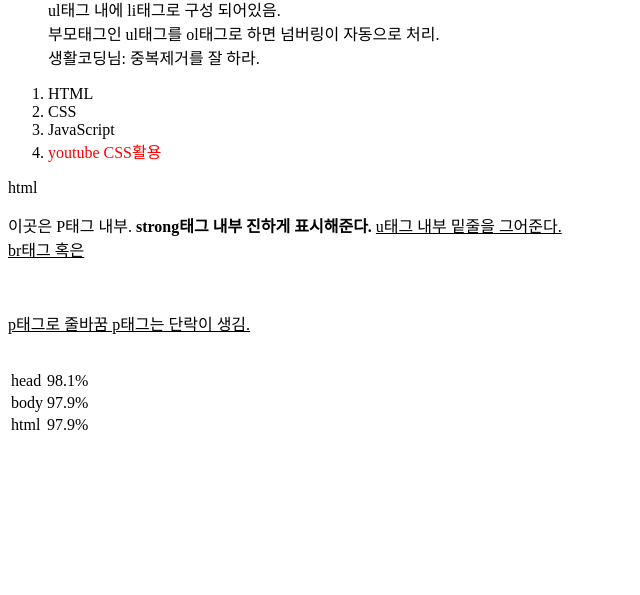
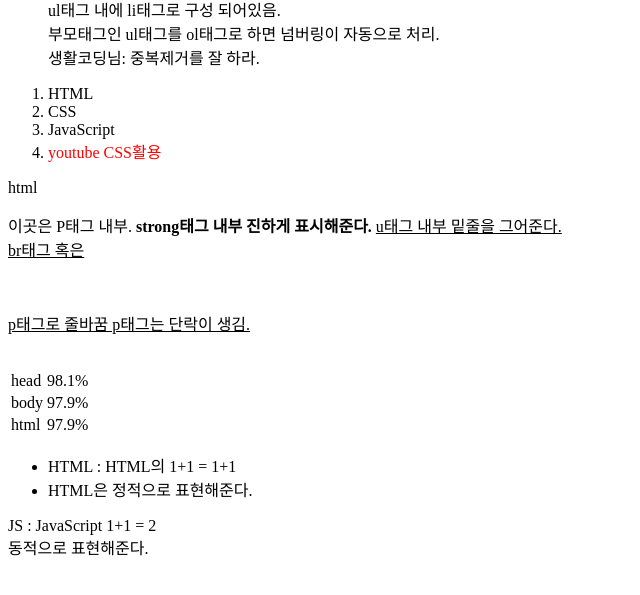
Before and after one commit to khj1192/Coding_Everybody, a plain HTML site: page index.html in a window 1280 px wide. Shown: the part 143-738 px from the top of the page, without its empty margins (0-640 px from the left). Drawn offline with Linux system fonts and the light colour scheme.

Commit message:
Add files via upload

```diff
--- a/index.html
+++ b/index.html
@@ -14,8 +14,6 @@
     </style>
 </head>
 <body>
-
-
     <ul>
         <li> 1. HTML</li>
         <li style="color:red;text-decoration: underline;"> 2. CSS</li>
@@ -24,7 +22,6 @@
         부모태그인 ul태그를 ol태그로 하면 넘버링이 자동으로 처리. <br>
         생활코딩님: 중복제거를 잘 하라.
 </ul>
-
 <ol>
     <li>HTML</li>
     <li>CSS</li>
@@ -57,5 +54,14 @@ html
     </table>
 
 </p>
+<ul>
+    <li> HTML : HTML의 1+1 = 1+1</li>
+    <li>HTML은 정적으로 표현해준다.</li>
+</ul>
+
+<script>
+    document.write("JS : JavaScript 1+1 = ", 1+1);
+    document.write("<br>동적으로 표현해준다.");
+</script>
 </body>
 </html>
```
